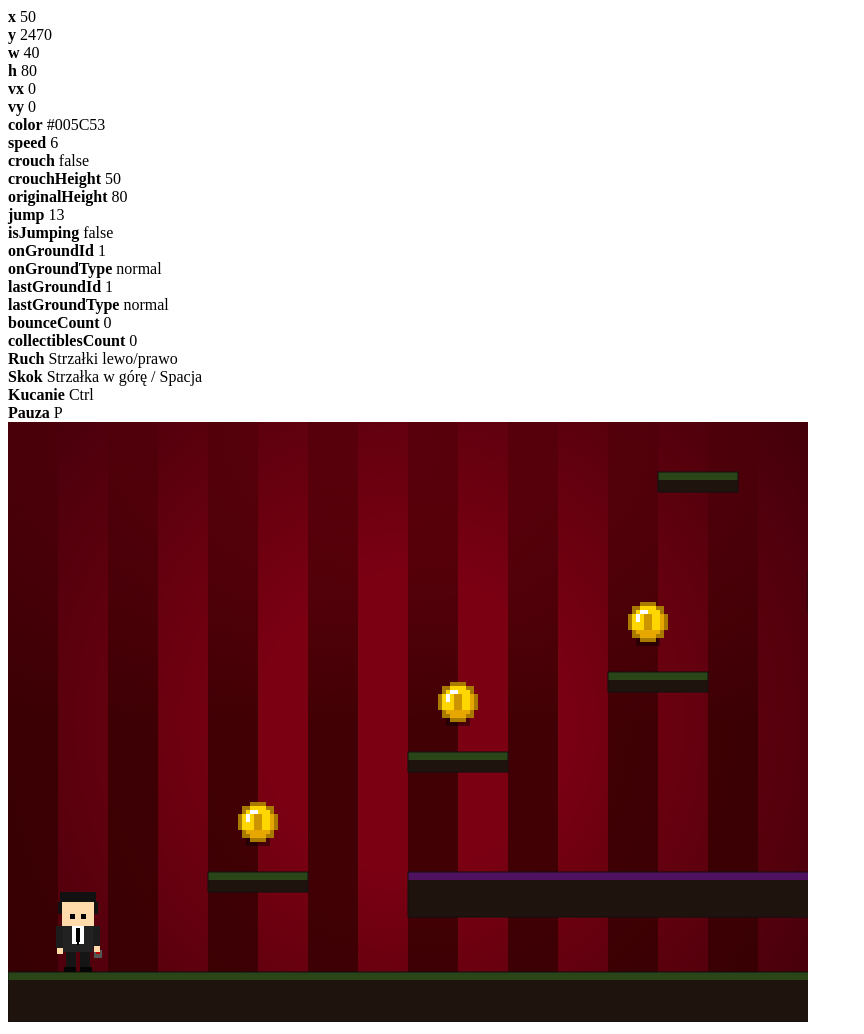
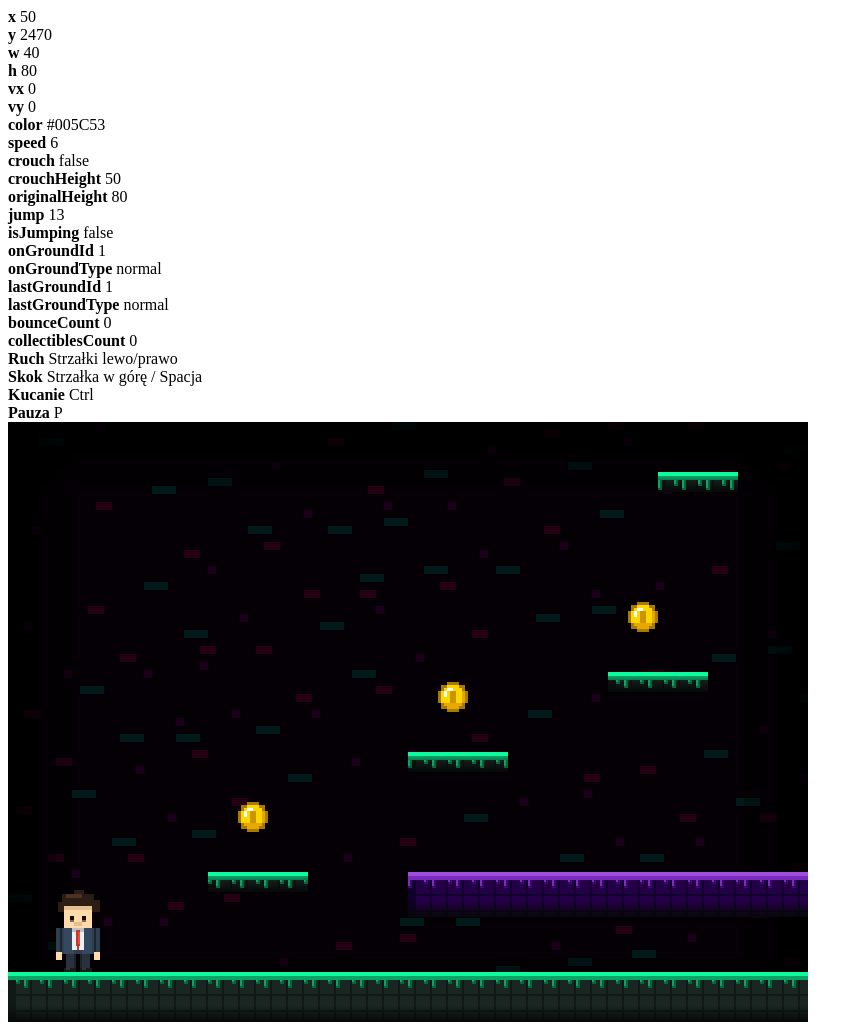
Before and after one commit to kwarc87/lost-days-of-spring, a website with bundled scripts: page index.html in a window 1280 px wide. Shown: the whole page, without its empty margins (0-864 px from the left). Built offline with nearby package versions, Linux system fonts and the light colour scheme.

Commit message:
Lost Days Of Spring - Platformer game - little redesign of prototype version

```diff
--- a/index.html
+++ b/index.html
@@ -1,17 +1,21 @@
-<!DOCTYPE html>
+<!doctype html>
 <html lang="pl">
     <head>
-    <meta charset="UTF-8">
-    <meta name="viewport" content="width=device-width, initial-scale=1.0">
+        <meta charset="UTF-8" />
+        <meta name="viewport" content="width=device-width, initial-scale=1.0" />
         <title>Lost Days of Spring</title>
-    <link rel="stylesheet" href="style.css?v=1774791296931">
+        <link rel="stylesheet" href="style.css?v=1774791296931" />
     </head>
     <body>
         <div class="container">
             <div id="debug"></div>
             <div id="controls">
-            <div><strong>Ruch</strong> <span>Strzałki lewo/prawo</span></div>
-            <div><strong>Skok</strong> <span>Strzałka w górę / Spacja</span></div>
+                <div>
+                    <strong>Ruch</strong> <span>Strzałki lewo/prawo</span>
+                </div>
+                <div>
+                    <strong>Skok</strong> <span>Strzałka w górę / Spacja</span>
+                </div>
                 <div><strong>Kucanie</strong> <span>Ctrl</span></div>
                 <div><strong>Pauza</strong> <span>P</span></div>
             </div>
--- a/src/factories/GameFactory.js
+++ b/src/factories/GameFactory.js
@@ -5,8 +5,11 @@ export const GameFactory = {
         y,
         w,
         h,
-        color: "#2A4619",
-        secondaryColor: "#1e140d",
+        color: "#0dfa9d",
+        secondaryColor: "#08a567",
+        mossColor: "#05633e",
+        textureColor: "#1a2621",
+        patternColor: "#111815",
         elasticity: 0,
         type: "normal",
     }),
@@ -17,8 +20,11 @@ export const GameFactory = {
         w,
         h,
         elasticity = 0.5,
-        color = "#4f1260",
-        secondaryColor = "#1e140d",
+        color = "#9d4edd",
+        secondaryColor = "#7b2cbf",
+        mossColor = "#3c096c",
+        textureColor = "#240046",
+        patternColor = "#10002b",
     ) => ({
         id,
         x,
@@ -27,17 +33,23 @@ export const GameFactory = {
         h,
         color,
         secondaryColor,
+        mossColor,
+        textureColor,
+        patternColor,
         elasticity,
         type: "normal",
     }),
-    booster: (id, x, y, w, h, boostSpeed = 11) => ({
+    booster: (id, x, y, w, h, boostSpeed = 20) => ({
         id,
         x,
         y,
         w,
         h,
-        color: "#d95a00",
-        secondaryColor: "#ffe600",
+        color: "#ffe568",
+        secondaryColor: "#ffc300",
+        mossColor: "#dc562e",
+        textureColor: "#ff8800",
+        patternColor: "#ffa200",
         elasticity: 0,
         type: "booster",
         boostSpeed,
@@ -77,8 +89,8 @@ export const GameFactory = {
         id,
         x,
         y,
-        w: 40,
-        h: 40,
+        w: 30,
+        h: 30,
         collected: false,
         ...overrides,
     }),
--- a/src/levels/levelsConfig.js
+++ b/src/levels/levelsConfig.js
@@ -21,7 +21,7 @@ export const LEVELS = {
             GameFactory.ground(7, 450, 1950, 80, 20, 0.6),
 
             // --- THE BOOST TOWER (Fast vertical up catapult) ---
-            GameFactory.booster(9, 0, 1860, 280, 20, 25.5),
+            GameFactory.booster(9, 0, 1860, 280, 30, 25),
             GameFactory.ground(10, 320, 1400, 270, 20), // Catch platform in the middle
 
             // --- THIRD ASCENT (Spiral to right again) ---
--- a/src/renderers/CollectibleRenderers.js
+++ b/src/renderers/CollectibleRenderers.js
@@ -10,35 +10,35 @@ export const DefaultCollectibleRenderer = {
 
         // Shadow beneath the coin
         ctx.fillStyle = "rgba(0, 0, 0, 0.4)";
-        ctx.fillRect(x + 8, y + 36, 24, 8);
+        ctx.fillRect(x + 6, y + 27, 18, 6);
 
         // Core Border (Dark Gold / Brown)
-        // We draw thick blocks to simulate a large 10x10 pixel art grid (where 1 pixel = 4x4 real pixels)
+        // Draw using 3x3 pixel art blocks to achieve a 30x30 total size
         ctx.fillStyle = "#a87b00";
-        ctx.fillRect(x + 12, y + 0, 16, 40); // vertical core
-        ctx.fillRect(x + 4, y + 4, 32, 32); // main bulk square
-        ctx.fillRect(x + 0, y + 12, 40, 16); // horizontal core
+        ctx.fillRect(x + 9, y + 0, 12, 30); // vertical core
+        ctx.fillRect(x + 3, y + 3, 24, 24); // main bulk square
+        ctx.fillRect(x + 0, y + 9, 30, 12); // horizontal core
 
         // Coin Body (Bright Gold)
         ctx.fillStyle = "#ffd700";
-        ctx.fillRect(x + 12, y + 4, 16, 32);
-        ctx.fillRect(x + 8, y + 8, 24, 24);
-        ctx.fillRect(x + 4, y + 12, 32, 16);
+        ctx.fillRect(x + 9, y + 3, 12, 24);
+        ctx.fillRect(x + 6, y + 6, 18, 18);
+        ctx.fillRect(x + 3, y + 9, 24, 12);
 
         // Right/Bottom Inner Shading (Medium Gold)
         ctx.fillStyle = "#e5a700";
-        ctx.fillRect(x + 12, y + 32, 16, 4); // bottom edge inner
-        ctx.fillRect(x + 8, y + 28, 24, 4); // bottom slope inner
-        ctx.fillRect(x + 32, y + 12, 4, 16); // right edge inner
+        ctx.fillRect(x + 9, y + 24, 12, 3); // bottom edge inner
+        ctx.fillRect(x + 6, y + 21, 18, 3); // bottom slope inner
+        ctx.fillRect(x + 24, y + 9, 3, 12); // right edge inner
 
         // Center Engraving / Slot
         ctx.fillStyle = "#cc9500";
-        ctx.fillRect(x + 16, y + 12, 8, 16);
+        ctx.fillRect(x + 12, y + 9, 6, 12);
 
         // Shimmer / Shine (Top-Left corner)
         ctx.fillStyle = "#ffffff";
-        ctx.fillRect(x + 12, y + 8, 8, 4);
-        ctx.fillRect(x + 8, y + 12, 4, 8);
+        ctx.fillRect(x + 9, y + 6, 6, 3);
+        ctx.fillRect(x + 6, y + 9, 3, 6);
 
         ctx.restore();
     },
@@ -51,8 +51,8 @@ export const DebugBoxCollectibleRenderer = {
     draw: (ctx, collectible) => {
         ctx.save();
 
-        const w = collectible.w || 40;
-        const h = collectible.h || 40;
+        const w = collectible.w || 30;
+        const h = collectible.h || 30;
 
         ctx.fillStyle = "rgba(255, 215, 0, 0.5)";
         ctx.fillRect(collectible.x, collectible.y, w, h);
--- a/src/renderers/PlatformRenderers.js
+++ b/src/renderers/PlatformRenderers.js
@@ -5,14 +5,60 @@ export const DefaultPlatformRenderer = {
     draw: (ctx, platform) => {
         ctx.save();
 
+        const x = platform.x;
+        const y = platform.y;
+        const w = platform.w;
+        const h = platform.h;
+
+        // Base dark stone color
+        ctx.fillStyle = platform.patternColor;
+        ctx.fillRect(x, y, w, h);
+
+        // Core luminescent glow at the top
         ctx.fillStyle = platform.color;
-        ctx.fillRect(platform.x, platform.y, platform.w, platform.h);
+        ctx.fillRect(x, y, w, 4);
+
+        // Secondary glow/edge
         ctx.fillStyle = platform.secondaryColor;
-        ctx.fillRect(platform.x, platform.y + 8, platform.w, platform.h - 8);
+        ctx.fillRect(x, y + 4, w, 4);
 
-        ctx.strokeStyle = "#111111";
-        ctx.lineWidth = 1;
-        ctx.strokeRect(platform.x, platform.y, platform.w, platform.h);
+        // Stone texture / Brick pattern
+        ctx.fillStyle = platform.textureColor;
+        for (let ix = 0; ix < w; ix += 16) {
+            for (let iy = 8; iy < h; iy += 16) {
+                // Stagger bricks
+                const offset = (iy / 16) % 2 === 0 ? 0 : 8;
+                if (ix + offset < w) {
+                    ctx.fillRect(
+                        x + ix + offset,
+                        y + iy,
+                        Math.min(14, w - (ix + offset)),
+                        Math.min(14, h - iy),
+                    );
+                }
+            }
+        }
+
+        // Deep shadow at the bottom
+        const gradient = ctx.createLinearGradient(0, y + h - 16, 0, y + h);
+        gradient.addColorStop(0, "rgba(5, 8, 7, 0)");
+        gradient.addColorStop(1, "rgba(5, 8, 7, 1)");
+        ctx.fillStyle = gradient;
+        ctx.fillRect(x, y, w, h);
+
+        // Dripping moss / Overhang
+        ctx.fillStyle = platform.mossColor;
+        for (let i = 0; i < w; i += 8) {
+            // Random-looking but deterministic based on position
+            const dropLen = ((x + i) * 17) % 12;
+            if (dropLen > 3) {
+                ctx.fillRect(x + i, y + 8, 4, dropLen);
+                // Highlight on moss
+                ctx.fillStyle = platform.secondaryColor;
+                ctx.fillRect(x + i, y + 8, 2, dropLen - 2);
+                ctx.fillStyle = platform.mossColor;
+            }
+        }
 
         ctx.restore();
     },
--- a/src/renderers/PlayerRenderers.js
+++ b/src/renderers/PlayerRenderers.js
@@ -20,184 +20,202 @@ export const DefaultPlayerRenderer = {
         // --- AGENT COOPER PIXEL ART (Cartoon/Big Head Style - base height 80px) ---
 
         if (player.crouch) {
-            // == CROUCHING VIEW (50px height) ==
-            // Hair
+            // == CROUCHING VIEW ==
+            // Hair - Messy
+            ctx.fillStyle = "#2b1d14"; // Dark brown
+            ctx.fillRect(-18, -48, 36, 12);
+            ctx.fillRect(-22, -42, 6, 8); // Messy sides
+            ctx.fillRect(16, -45, 8, 10);
+            ctx.fillStyle = "#4a3324"; // Hair highlight
+            ctx.fillRect(-14, -48, 12, 4);
+
+            // Face
+            ctx.fillStyle = "#ffdbac";
+            ctx.fillRect(-14, -38, 28, 18);
+            // Shading under hair
+            ctx.fillStyle = "#e0c092";
+            ctx.fillRect(-14, -38, 28, 4);
+
+            // Eyes (tired/outsider look)
             ctx.fillStyle = "#111111";
-            ctx.fillRect(-18, -50, 36, 10);
-            ctx.fillRect(-20, -40, 6, 12);
-            ctx.fillRect(14, -40, 6, 12);
+            ctx.fillRect(-8, -30, 4, 4);
+            ctx.fillRect(4, -30, 4, 4);
+            ctx.fillStyle = "#886655"; // Eye bags
+            ctx.fillRect(-8, -26, 4, 2);
+            ctx.fillRect(4, -26, 4, 2);
 
-            // Face (Big cartoon head)
+            // Torso (Sports jacket)
+            ctx.fillStyle = "#2c3e50"; // Dark blue-grey jacket
+            ctx.fillRect(-18, -20, 36, 14);
+            ctx.fillStyle = "#34495e"; // Jacket highlight
+            ctx.fillRect(-14, -20, 10, 14);
+            ctx.fillRect(4, -20, 10, 14);
+
+            // Shirt & Red Tie
+            ctx.fillStyle = "#ecf0f1";
+            ctx.fillRect(-6, -20, 12, 10);
+            ctx.fillStyle = "#c0392b"; // Red tie
+            ctx.fillRect(-2, -20, 4, 8);
+
+            // Arms resting on knees
+            ctx.fillStyle = "#2c3e50";
+            ctx.fillRect(-22, -18, 8, 12);
+            ctx.fillRect(14, -18, 8, 12);
+
+            // Hands (Empty)
             ctx.fillStyle = "#ffdbac";
-            ctx.fillRect(-16, -40, 32, 20);
+            ctx.fillRect(-22, -6, 6, 6);
+            ctx.fillRect(16, -6, 6, 6);
+
+            // Legs
+            ctx.fillStyle = "#29323c"; // Dark trousers/jeans
+            ctx.fillRect(-16, -10, 12, 6);
+            ctx.fillRect(4, -10, 12, 6);
+
+            // Shoes
+            ctx.fillStyle = "#1a1a1a";
+            ctx.fillRect(-18, -4, 14, 4);
+            ctx.fillRect(4, -4, 14, 4);
+        } else if (player.vx === 0) {
+            // == FRONT IDLE VIEW ==
+            // Hair - Messy
+            ctx.fillStyle = "#2b1d14";
+            ctx.fillRect(-16, -78, 32, 12);
+            ctx.fillRect(-20, -70, 6, 10); // Messy left
+            ctx.fillRect(14, -72, 8, 12); // Messy right
+            ctx.fillRect(-4, -82, 10, 6); // Top tuft
+            ctx.fillStyle = "#4a3324"; // Highlight
+            ctx.fillRect(-12, -78, 16, 4);
+
+            // Face
+            ctx.fillStyle = "#ffdbac";
+            ctx.fillRect(-14, -66, 28, 22);
+            ctx.fillStyle = "#e0c092"; // Shading
+            ctx.fillRect(-14, -66, 28, 4);
+            ctx.fillRect(-4, -50, 8, 4); // Nose shadow
 
             // Eyes
-            ctx.fillStyle = "#000000";
-            ctx.fillRect(-8, -32, 4, 5);
-            ctx.fillRect(4, -32, 4, 5);
+            ctx.fillStyle = "#111111";
+            ctx.fillRect(-8, -56, 4, 4);
+            ctx.fillRect(4, -56, 4, 4);
+            ctx.fillStyle = "#886655"; // Eye bags
+            ctx.fillRect(-8, -52, 4, 2);
+            ctx.fillRect(4, -52, 4, 2);
 
-            // Torso (Squashed)
-            ctx.fillStyle = "#222222";
-            ctx.fillRect(-16, -20, 32, 12);
+            // Torso (Sports jacket open)
+            ctx.fillStyle = "#2c3e50"; // Base jacket
+            ctx.fillRect(-16, -44, 32, 26);
+            ctx.fillStyle = "#34495e"; // Jacket highlight/texture
+            ctx.fillRect(-14, -44, 10, 26);
+            ctx.fillRect(4, -44, 10, 26);
 
-            // White shirt
-            ctx.fillStyle = "#ffffff";
-            ctx.fillRect(-6, -20, 12, 8);
+            // Shirt
+            ctx.fillStyle = "#ecf0f1";
+            ctx.fillRect(-6, -44, 12, 22);
+            ctx.fillStyle = "#bdc3c7"; // Shirt shading
+            ctx.fillRect(-6, -44, 12, 4);
 
-            // Black Tie
-            ctx.fillStyle = "#000000";
-            ctx.fillRect(-2, -20, 4, 6);
+            // Red Tie (Slightly loose)
+            ctx.fillStyle = "#c0392b";
+            ctx.fillRect(-2, -42, 4, 16);
+            ctx.fillRect(-1, -26, 2, 4);
+            ctx.fillStyle = "#e74c3c"; // Tie highlight
+            ctx.fillRect(0, -40, 2, 12);
 
-            // Tape Recorder & Hands
-            ctx.fillStyle = "#555555";
-            ctx.fillRect(14, -14, 8, 8);
-            ctx.fillStyle = "#bb0000";
-            ctx.fillRect(16, -12, 4, 3);
+            // Arms (Relaxed, empty hands)
+            ctx.fillStyle = "#2c3e50";
+            ctx.fillRect(-22, -44, 6, 24); // Left arm
+            ctx.fillRect(16, -44, 6, 24); // Right arm
+            ctx.fillStyle = "#1a252f"; // Arm shadow
+            ctx.fillRect(-18, -44, 2, 24);
+            ctx.fillRect(16, -44, 2, 24);
 
-            // Shoulders/Arms (Resting on knees)
-            ctx.fillStyle = "#1c1c1c";
-            ctx.fillRect(-16, -18, 6, 10);
-            ctx.fillRect(10, -18, 6, 10);
+            // Hands
+            ctx.fillStyle = "#ffdbac";
+            ctx.fillRect(-22, -20, 6, 8);
+            ctx.fillRect(16, -20, 6, 8);
 
-            ctx.fillStyle = "#ffdbac"; // Hand holding it
-            ctx.fillRect(16, -10, 6, 6);
-
-            // Back Hand
-            ctx.fillStyle = "#ffdbac";
-            ctx.fillRect(-20, -11, 6, 6);
-
-            // Legs (Bent out wide)
-            ctx.fillStyle = "#151515";
-            ctx.fillRect(-16, -10, 10, 5);
-            ctx.fillRect(6, -10, 10, 5);
+            // Legs
+            ctx.fillStyle = "#29323c"; // Trousers
+            ctx.fillRect(-12, -18, 10, 14);
+            ctx.fillRect(2, -18, 10, 14);
+            ctx.fillStyle = "#1e242b"; // Inner leg shadow
+            ctx.fillRect(-4, -18, 2, 14);
+            ctx.fillRect(2, -18, 2, 14);
 
             // Shoes
-            ctx.fillStyle = "#050505";
-            ctx.fillRect(-18, -5, 14, 5);
-            ctx.fillRect(4, -5, 14, 5);
-        } else if (player.vx === 0) {
-            // == FRONT IDLE VIEW (Cartoon Style - 80px height) ==
+            ctx.fillStyle = "#1a1a1a";
+            ctx.fillRect(-14, -4, 12, 4);
+            ctx.fillRect(2, -4, 12, 4);
+            ctx.fillStyle = "#333333"; // Shoe highlight
+            ctx.fillRect(-12, -4, 4, 2);
+            ctx.fillRect(4, -4, 4, 2);
+        } else {
+            // == SIDE WALKING VIEW ==
+            // Hair - Messy blowing slightly
+            ctx.fillStyle = "#2b1d14";
+            ctx.fillRect(-12, -78, 24, 12);
+            ctx.fillRect(-16, -72, 8, 10); // Back messy
+            ctx.fillRect(-2, -82, 12, 6); // Top tuft
+            ctx.fillStyle = "#4a3324";
+            ctx.fillRect(-8, -78, 12, 4);
 
-            // Hair
-            ctx.fillStyle = "#111111"; // Very dark hair
-            ctx.fillRect(-18, -80, 36, 10); // Top head
-            ctx.fillRect(-20, -70, 6, 12); // Left sideburn
-            ctx.fillRect(14, -70, 6, 12); // Right sideburn
-
-            // Face (Big cartoon head)
-            ctx.fillStyle = "#ffdbac"; // Skin tone
-            ctx.fillRect(-16, -70, 32, 24);
-
-            // Eyes
-            ctx.fillStyle = "#000000";
-            ctx.fillRect(-8, -58, 5, 5);
-            ctx.fillRect(3, -58, 5, 5);
-
-            // Suit torso
-            ctx.fillStyle = "#222222"; // Dark greyish-black suit
-            ctx.fillRect(-15, -46, 30, 26);
-
-            // White shirt
-            ctx.fillStyle = "#ffffff";
-            ctx.fillRect(-6, -46, 12, 18);
-
-            // Black Tie
-            ctx.fillStyle = "#000000";
-            ctx.fillRect(-2, -44, 4, 14);
-            ctx.fillRect(-1, -30, 2, 3); // Tie point
-
-            // Left Arm
-            ctx.fillStyle = "#1c1c1c";
-            ctx.fillRect(-22, -46, 7, 22);
-
-            // Left Hand
+            // Face Profile
             ctx.fillStyle = "#ffdbac";
-            ctx.fillRect(-21, -24, 6, 6);
-
-            // Right Arm
-            ctx.fillStyle = "#1c1c1c";
-            ctx.fillRect(15, -46, 7, 22);
-
-            // Tape Recorder ("Diane...") in right hand
-            ctx.fillStyle = "#555555"; // Grey metallic recorder
-            ctx.fillRect(16, -22, 8, 8);
-            ctx.fillStyle = "#bb0000"; // Red recording light
-            ctx.fillRect(18, -20, 4, 2);
-            ctx.fillStyle = "#ffdbac"; // Hand
-            ctx.fillRect(16, -26, 6, 6);
-
-            // Pants
-            ctx.fillStyle = "#151515";
-            ctx.fillRect(-12, -20, 10, 15); // Left leg
-            ctx.fillRect(2, -20, 10, 15); // Right leg
-
-            // Shoes
-            ctx.fillStyle = "#050505";
-            ctx.fillRect(-14, -5, 12, 5);
-            ctx.fillRect(2, -5, 12, 5);
-        } else {
-            // == SIDE WALKING VIEW (Dynamic cup of coffee! - 80px) ==
-
-            // Hair
-            ctx.fillStyle = "#111111";
-            ctx.fillRect(-14, -80, 26, 10);
-            ctx.fillRect(-18, -75, 8, 16); // Back slick
-
-            // Face (Big profile head)
-            ctx.fillStyle = "#ffdbac";
-            ctx.fillRect(-10, -70, 22, 24);
-            ctx.fillRect(12, -58, 6, 5); // More prominent nose for profile cartoon
+            ctx.fillRect(-8, -66, 20, 22);
+            ctx.fillRect(12, -56, 4, 6); // Nose
+            ctx.fillStyle = "#e0c092"; // Shading
+            ctx.fillRect(-8, -66, 12, 22); // Back of head/neck darker
 
             // Eye
-            ctx.fillStyle = "#000000";
-            ctx.fillRect(4, -60, 6, 6); // Huge cartoon eye
+            ctx.fillStyle = "#111111";
+            ctx.fillRect(4, -56, 4, 4);
+            ctx.fillStyle = "#886655";
+            ctx.fillRect(4, -52, 4, 2);
 
-            // Suit torso profile
-            ctx.fillStyle = "#222222";
-            ctx.fillRect(-10, -46, 22, 26);
+            // Torso (Sports jacket)
+            ctx.fillStyle = "#2c3e50";
+            ctx.fillRect(-10, -44, 20, 26);
+            ctx.fillStyle = "#34495e"; // Highlight front
+            ctx.fillRect(2, -44, 8, 26);
 
-            // Shirt collar profile
-            ctx.fillStyle = "#ffffff";
-            ctx.fillRect(4, -46, 8, 15);
-
-            // Tie profile
-            ctx.fillStyle = "#000000";
-            ctx.fillRect(8, -42, 4, 12);
+            // Shirt Collar
+            ctx.fillStyle = "#ecf0f1";
+            ctx.fillRect(4, -42, 6, 12);
+            // Red Tie
+            ctx.fillStyle = "#c0392b";
+            ctx.fillRect(8, -40, 4, 14);
+            ctx.fillStyle = "#e74c3c";
+            ctx.fillRect(10, -38, 2, 10);
 
             // Back arm (swinging)
-            ctx.fillStyle = "#151515";
+            ctx.fillStyle = "#1a252f";
             ctx.fillRect(-14, -42, 8, 20);
+            // Back Hand
+            ctx.fillStyle = "#e0c092"; // Darker skin for back
+            ctx.fillRect(-14, -22, 6, 6);
 
-            // Front arm raised holding Coffee
-            ctx.fillStyle = "#1c1c1c";
-            ctx.fillRect(0, -42, 16, 6); // Upper arm forward
-            ctx.fillRect(10, -42, 6, 10); // Forearm pointing down
+            // Front arm (swinging)
+            ctx.fillStyle = "#2c3e50";
+            ctx.fillRect(0, -42, 8, 20);
+            ctx.fillStyle = "#34495e";
+            ctx.fillRect(4, -42, 4, 20);
+            // Front Hand (Empty)
+            ctx.fillStyle = "#ffdbac";
+            ctx.fillRect(2, -22, 6, 6);
 
-            // Cup of coffee
-            ctx.fillStyle = "#ffffff"; // Ceramic mug
-            ctx.fillRect(10, -34, 10, 12);
-            ctx.fillStyle = "#3b1e08"; // Dark coffee inside
-            ctx.fillRect(11, -34, 8, 3);
+            // Legs walking
+            ctx.fillStyle = "#1e242b"; // Back leg darker
+            ctx.fillRect(-10, -18, 10, 14);
+            ctx.fillStyle = "#1a1a1a"; // Back shoe
+            ctx.fillRect(-12, -4, 12, 4);
 
-            // Coffee Steam
-            ctx.fillStyle = "rgba(255,255,255,0.7)";
-            ctx.fillRect(11, -40, 3, 4);
-            ctx.fillRect(15, -45, 3, 4);
-
-            // Front Hand holding cup
-            ctx.fillStyle = "#ffdbac";
-            ctx.fillRect(12, -26, 6, 6);
-
-            // Pants profile walking stride
-            ctx.fillStyle = "#111111"; // Back leg darker
-            ctx.fillRect(-8, -20, 8, 15);
-            ctx.fillStyle = "#050505"; // Back shoe
-            ctx.fillRect(-10, -5, 10, 5);
-
-            ctx.fillStyle = "#151515"; // Front leg brighter
-            ctx.fillRect(-2, -20, 8, 15);
-            ctx.fillStyle = "#050505"; // Front shoe
-            ctx.fillRect(0, -5, 12, 5);
+            ctx.fillStyle = "#29323c"; // Front leg brighter
+            ctx.fillRect(2, -18, 10, 14);
+            ctx.fillStyle = "#1a1a1a"; // Front shoe
+            ctx.fillRect(2, -4, 12, 4);
+            ctx.fillStyle = "#333333";
+            ctx.fillRect(4, -4, 4, 2);
         }
 
         ctx.restore();
--- a/src/renderers/WorldRenderers.js
+++ b/src/renderers/WorldRenderers.js
@@ -3,43 +3,54 @@
  */
 export const DefaultWorldRenderer = {
     drawBackground: (ctx, canvas, camera) => {
-        // Base dark scarlet red background (using a radial gradient to give it a vignette/shadowy feel)
-        const bgGradient = ctx.createRadialGradient(
-            canvas.width / 2,
-            canvas.height / 2,
-            canvas.height / 4,
-            canvas.width / 2,
-            canvas.height / 2,
-            canvas.width,
-        );
-        bgGradient.addColorStop(0, "#a00016"); // Brighter scarlet center
-        bgGradient.addColorStop(1, "#170003"); // Very dark, shadowy edges
-
-        ctx.fillStyle = bgGradient;
+        // Solid dark base
+        ctx.fillStyle = "#050005";
         ctx.fillRect(0, 0, canvas.width, canvas.height);
 
-        // Draw vertical repeating curtains with shadow/gradient simulation
-        const stripeWidth = 50;
-        const bgOffsetX = -(camera.x * 0.3) % (stripeWidth * 2);
+        const pixelSize = 8; // Simulate large pixels
 
-        // We create a linear gradient for each darker 'fold' of the curtain
-        for (let x = bgOffsetX; x < canvas.width; x += stripeWidth * 2) {
-            // Diagonal gradient for the stripe to give a more natural, subtle shading across the entire fold
-            const curtainGradient = ctx.createLinearGradient(
-                x,
-                0,
-                x + stripeWidth,
-                canvas.height,
-            );
-            curtainGradient.addColorStop(0.5, "rgba(65, 0, 0, 0.8)");
-            curtainGradient.addColorStop(0, "rgba(100, 0, 10, 0.5)");
+        // Draw pixelated parallax texture/stars
+        const numBlocks = 150;
+        for (let i = 0; i < numBlocks; i++) {
+            // Pseudo-random coordinates
+            const pX = (i * 997) % canvas.width;
+            const pY = (i * 331) % canvas.height;
 
-            ctx.fillStyle = curtainGradient;
-            ctx.fillRect(x, 0, stripeWidth, canvas.height);
+            // Parallax shift
+            const speed = 0.02 + (i % 5) * 0.03;
+            const shiftX = (pX - camera.x * speed) % canvas.width;
+            const shiftY = (pY - camera.y * speed) % canvas.height;
+
+            const finalX = shiftX < 0 ? shiftX + canvas.width : shiftX;
+            const finalY = shiftY < 0 ? shiftY + canvas.height : shiftY;
+
+            // Snap to pixel grid
+            const snapX = Math.floor(finalX / pixelSize) * pixelSize;
+            const snapY = Math.floor(finalY / pixelSize) * pixelSize;
+
+            const w = (1 + (i % 3)) * pixelSize;
+            const h = (1 + ((i * 3) % 3)) * pixelSize;
+
+            if (i % 3 === 0) {
+                ctx.fillStyle = "#1a001a"; // Dark purple
+            } else if (i % 3 === 1) {
+                ctx.fillStyle = "#260013"; // Dark crimson
+            } else {
+                ctx.fillStyle = "#001a1a"; // Dark emerald/teal
+            }
+
+            ctx.fillRect(snapX, snapY, w, h);
         }
 
-        // Overall global overlay shadow logic (dimming the entire room slightly)
-        ctx.fillStyle = "rgba(10, 0, 5, 0.25)";
-        ctx.fillRect(0, 0, canvas.width, canvas.height);
+        // Draw a simulated pixelated vignette using stepped opaque/semi-transparent borders
+        ctx.fillStyle = "rgba(0, 0, 0, 0.3)";
+        const borderStep = 16;
+        for (let i = 0; i < 4; i++) {
+            const size = borderStep * (i + 1);
+            ctx.fillRect(0, 0, canvas.width, size); // Top
+            ctx.fillRect(0, canvas.height - size, canvas.width, size); // Bottom
+            ctx.fillRect(0, 0, size, canvas.height); // Left
+            ctx.fillRect(canvas.width - size, 0, size, canvas.height); // Right
+        }
     },
 };
```
Lines whose indentation alone changed are shown as unchanged.
